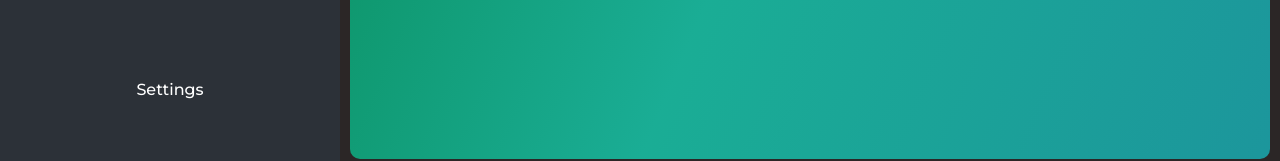
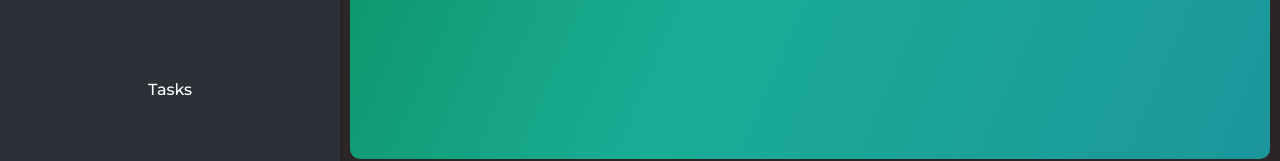
Before and after one commit to par1tet/houtask, a React (Vite) app in the folder houtask-react/: page / in a window 1280 px wide. Shown: the part 631-792 px from the top of the page. Built offline with nearby package versions, Linux system fonts and the light colour scheme; the HTML template or start-up script is replaced by a standard one.

Commit message:
decomposition

```diff
--- /dev/null
+++ b/houtask-react/src/components/NavigationItem.jsx
@@ -0,0 +1,7 @@
+import React from "react"
+
+export const NavigationItem = ({children, className}) => {
+    return (<div className={className}>
+        {children}
+    </div>)
+}
--- /dev/null
+++ b/houtask-react/src/components/NavigationList.jsx
@@ -0,0 +1,12 @@
+import React from "react"
+import { NavigationItem } from "./NavigationItem.jsx"
+
+export const NavigationList = ({navigations, className}) => {
+    return (<div>
+        {navigations.map((navigation, index) =>
+            <NavigationItem className={className} key={index}>
+                {navigation.title}
+            </NavigationItem>
+        )}
+    </div>)
+}
--- a/houtask-react/src/components/SideBar.jsx
+++ b/houtask-react/src/components/SideBar.jsx
@@ -1,4 +1,6 @@
 import React from "react"
+import { NavigationItem } from "./NavigationItem.jsx"
+import { NavigationList } from "./NavigationList.jsx"
 
 export const SideBar = (props) => {
     return (<div className="sidebar">
@@ -6,20 +8,14 @@ export const SideBar = (props) => {
 
         </div>
         <nav className="sidebar__profile_navigation">
-            <div>
-                <div className="sidebar__profile_navigation_item">
-                    Tasks
-                </div>
-                <div className="sidebar__profile_navigation_item">
-                    Goals
-                </div>
-                <div className="sidebar__profile_navigation_item">
-                    Statistic
-                </div>
-            </div>
-            <div className="sidebar__profile_navigation_item">
-                Settings
-            </div>
+            <NavigationList className="sidebar__profile_navigation_item" navigations={[
+                {"title":"Tasks"},
+                {"title":"Goals"},
+                {"title":"Statistic"},
+            ]}/>
+            <NavigationItem className="sidebar__profile_navigation_item">
+                Tasks
+            </NavigationItem>
         </nav>
     </div>)
 }
```
